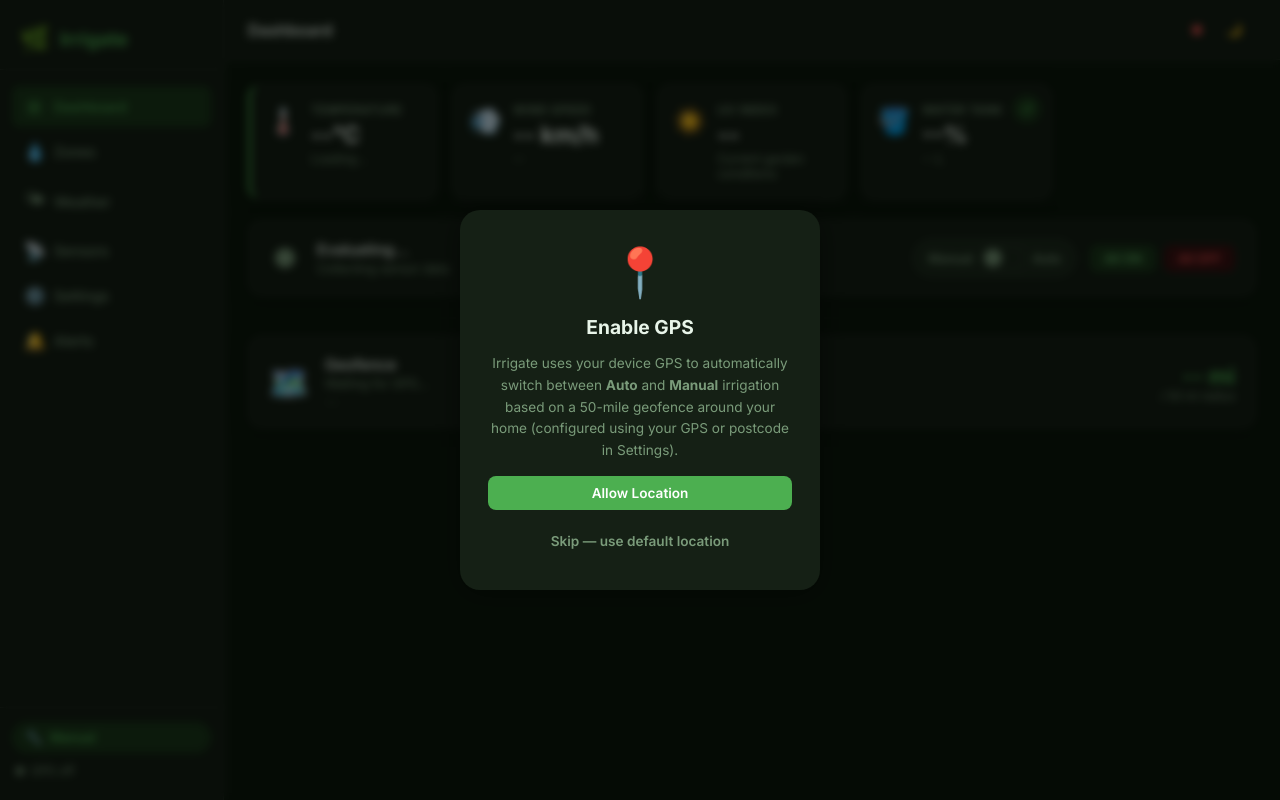
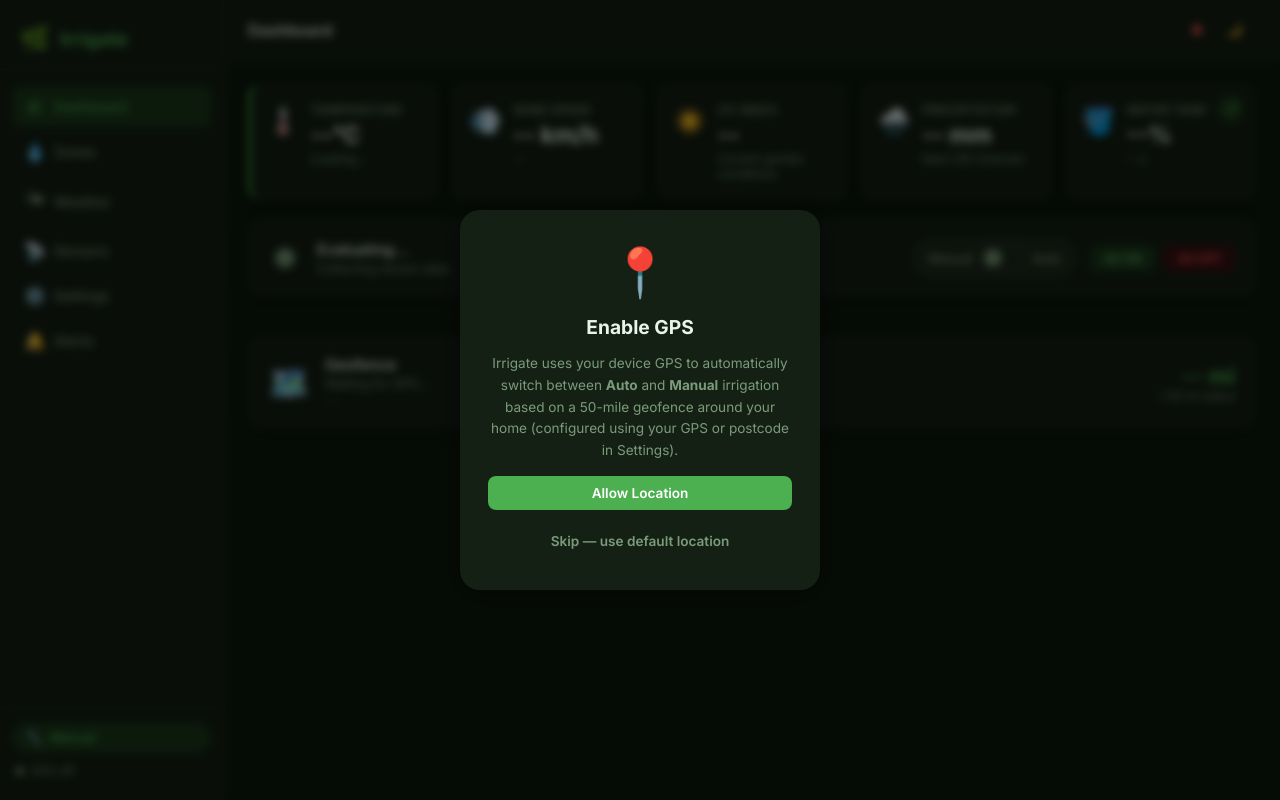
Before and after one commit to adarshmalayath/irrigate, a Flask app: page / in a window 1280 px wide. Run offline with Flask 3, Linux system fonts and the light colour scheme; some libraries are stand-ins or nearby versions.

Commit message:
Show UV and precipitation on dashboard

```diff
--- a/static/js/app.js
+++ b/static/js/app.js
@@ -107,17 +107,10 @@
   $("weather-desc").textContent = w.weather_desc;
   $("wind-val").textContent     = weatherAvailable ? `${w.wind_speed_kmh} km/h` : "-- km/h";
   $("wind-sub").textContent     = weatherAvailable ? (w.wind_speed > 7 ? "⚠️ High wind" : "Normal") : "Unavailable";
-  if (uvAvailable) {
-    $("weather-extra-icon").textContent  = "☀️";
-    $("weather-extra-label").textContent = "UV Index";
-    $("weather-extra-val").textContent   = Number(w.uvi).toFixed(1);
-    $("weather-extra-sub").textContent   = uvLabel(Number(w.uvi));
-  } else {
-    $("weather-extra-icon").textContent  = "🌧️";
-    $("weather-extra-label").textContent = "Precipitation";
-    $("weather-extra-val").textContent   = precipitationAvailable ? `${Number(w.precipitation_mm_24h).toFixed(1)} mm` : "-- mm";
-    $("weather-extra-sub").textContent   = precipitationAvailable ? "Next 24h forecast" : "Unavailable";
-  }
+  $("uv-val").textContent        = uvAvailable ? Number(w.uvi).toFixed(1) : "--";
+  $("uv-sub").textContent        = uvAvailable ? uvLabel(Number(w.uvi)) : "Unavailable";
+  $("precip-val").textContent    = precipitationAvailable ? `${Number(w.precipitation_mm_24h).toFixed(1)} mm` : "-- mm";
+  $("precip-sub").textContent    = precipitationAvailable ? "Next 24h forecast" : "Unavailable";
   $("card-wind").className      = "card " + (weatherAvailable && w.wind_speed > 7 ? "warn" : "");
 
   const tank = state.sensors?.tank;
--- a/templates/index.html
+++ b/templates/index.html
@@ -92,12 +92,20 @@
           <div class="card-sub" id="wind-sub">--</div>
         </div>
       </div>
-      <div class="card" id="card-uv-precipitation">
-        <div class="card-icon" id="weather-extra-icon">☀️</div>
+      <div class="card" id="card-uv">
+        <div class="card-icon">☀️</div>
         <div class="card-body">
-          <div class="card-label" id="weather-extra-label">UV Index</div>
-          <div class="card-value" id="weather-extra-val">--</div>
-          <div class="card-sub" id="weather-extra-sub">Current garden conditions</div>
+          <div class="card-label">UV Index</div>
+          <div class="card-value" id="uv-val">--</div>
+          <div class="card-sub" id="uv-sub">Current garden conditions</div>
+        </div>
+      </div>
+      <div class="card" id="card-precipitation">
+        <div class="card-icon">🌧️</div>
+        <div class="card-body">
+          <div class="card-label">Precipitation</div>
+          <div class="card-value" id="precip-val">-- mm</div>
+          <div class="card-sub" id="precip-sub">Next 24h forecast</div>
         </div>
       </div>
       <div class="card" id="card-tank">
```
Also changed, not shown: docs/index.html (+13 -5 lines), docs/static/js/app.js (+4 -11 lines).
